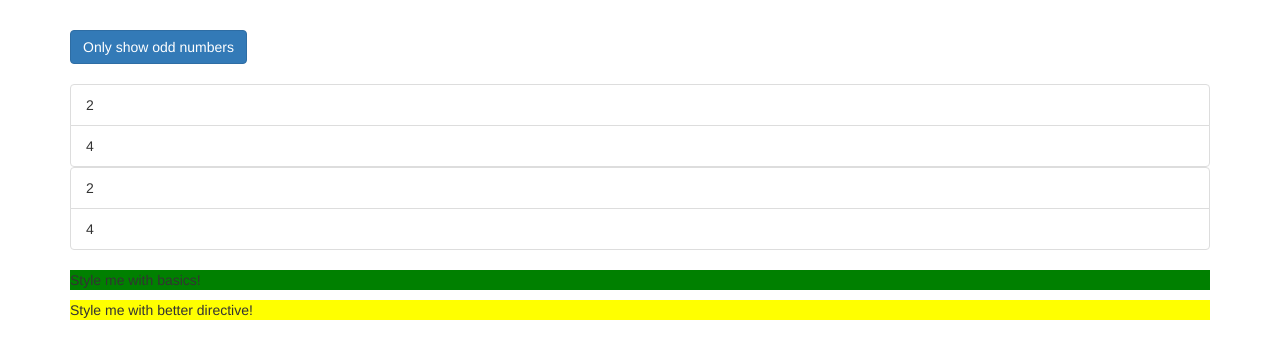
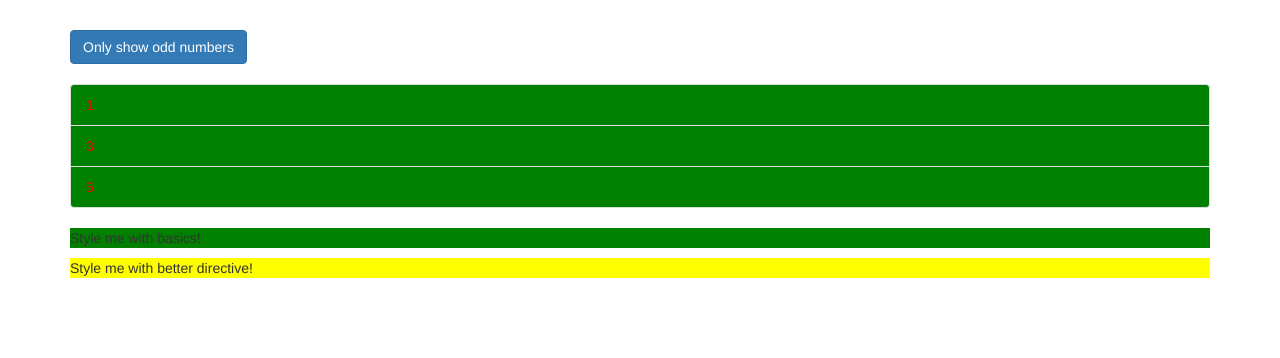
Before and after one commit to vadmou/angular-directives, an Angular app: page / in a window 1280 px wide. Shown: the top 358 px of the page. Built offline with nearby package versions, Linux system fonts and the light colour scheme.

Commit message:
create strucrural directive

```diff
--- a/src/app/app.component.html
+++ b/src/app/app.component.html
@@ -6,35 +6,44 @@
         (click)="onlyOdd = !onlyOdd">Only show odd numbers</button>
       <br><br>
       <ul class="list-group">
-        <div *ngIf="onlyOdd">
+        <!--<div *ngIf="onlyOdd">-->
+          <!--<li-->
+              <!--class="list-group-item"-->
+              <!--[ngClass]="{odd: odd % 2 !== 0}"-->
+              <!--[ngStyle]="{backgroundColor: odd % 2 !== 0 ? 'green' : 'transparent'}"-->
+              <!--*ngFor="let odd of odds">-->
+              <!--{{odd}}-->
+          <!--</li>-->
+        <!--</div>-->
+        <!--<div *ngIf="!onlyOdd">-->
+          <!--<li-->
+              <!--class="list-group-item"-->
+              <!--[ngClass]="{odd: even % 2 !== 0}"-->
+              <!--[ngStyle]="{backgroundColor: even % 2 !== 0 ? 'green' : 'transparent'}"-->
+              <!--*ngFor="let even of evens">-->
+              <!--{{even}}-->
+          <!--</li>-->
+        <!--</div>-->
+        <!--<ng-template [ngIf]="!onlyOdd">-->
+          <!--<div>-->
+            <!--<li-->
+                <!--class="list-group-item"-->
+                <!--[ngClass]="{odd: even % 2 !== 0}"-->
+                <!--[ngStyle]="{backgroundColor: even % 2 !== 0 ? 'green' : 'transparent'}"-->
+                <!--*ngFor="let even of evens">-->
+              <!--{{even}}-->
+            <!--</li>-->
+          <!--</div>-->
+        <!--</ng-template>-->
+        <div *appUnless="onlyOdd">
           <li
               class="list-group-item"
               [ngClass]="{odd: odd % 2 !== 0}"
               [ngStyle]="{backgroundColor: odd % 2 !== 0 ? 'green' : 'transparent'}"
               *ngFor="let odd of odds">
-              {{odd}}
+            {{odd}}
           </li>
         </div>
-        <div *ngIf="!onlyOdd">
-          <li
-              class="list-group-item"
-              [ngClass]="{odd: even % 2 !== 0}"
-              [ngStyle]="{backgroundColor: even % 2 !== 0 ? 'green' : 'transparent'}"
-              *ngFor="let even of evens">
-              {{even}}
-          </li>
-        </div>
-        <ng-template [ngIf]="!onlyOdd">
-          <div>
-            <li
-                class="list-group-item"
-                [ngClass]="{odd: even % 2 !== 0}"
-                [ngStyle]="{backgroundColor: even % 2 !== 0 ? 'green' : 'transparent'}"
-                *ngFor="let even of evens">
-              {{even}}
-            </li>
-          </div>
-        </ng-template>
       </ul>
       <p appBasicHighlight>Style me with basics!</p>
       <!--we can use `[defaultColor]="'yellow'"` or `highlightColor="red"`-->
--- a/src/app/app.module.ts
+++ b/src/app/app.module.ts
@@ -5,12 +5,14 @@ import { FormsModule } from '@angular/forms';
 import { AppComponent } from './app.component';
 import {BasicHighlightDirective} from './basic-highlight/basic-highlight.directive';
 import {BetterHighlightDirective} from './better-highlight/better-highlight.directive';
+import { UnlessDirective } from './unless.directive';
 
 @NgModule({
   declarations: [
     AppComponent,
     BasicHighlightDirective,
-    BetterHighlightDirective
+    BetterHighlightDirective,
+    UnlessDirective
   ],
   imports: [
     BrowserModule,
--- /dev/null
+++ b/src/app/unless.directive.ts
@@ -0,0 +1,15 @@
+import {Directive, Input, TemplateRef, ViewContainerRef} from '@angular/core';
+
+@Directive({
+  selector: '[appUnless]'
+})
+export class UnlessDirective {
+  @Input() set appUnless(condition: boolean) {
+    if (condition) {
+      this.vcRef.clear();
+    } else {
+      this.vcRef.createEmbeddedView(this.templateRef);
+    }
+  }
+  constructor(private templateRef: TemplateRef<any>, private vcRef: ViewContainerRef) { }
+}
```
